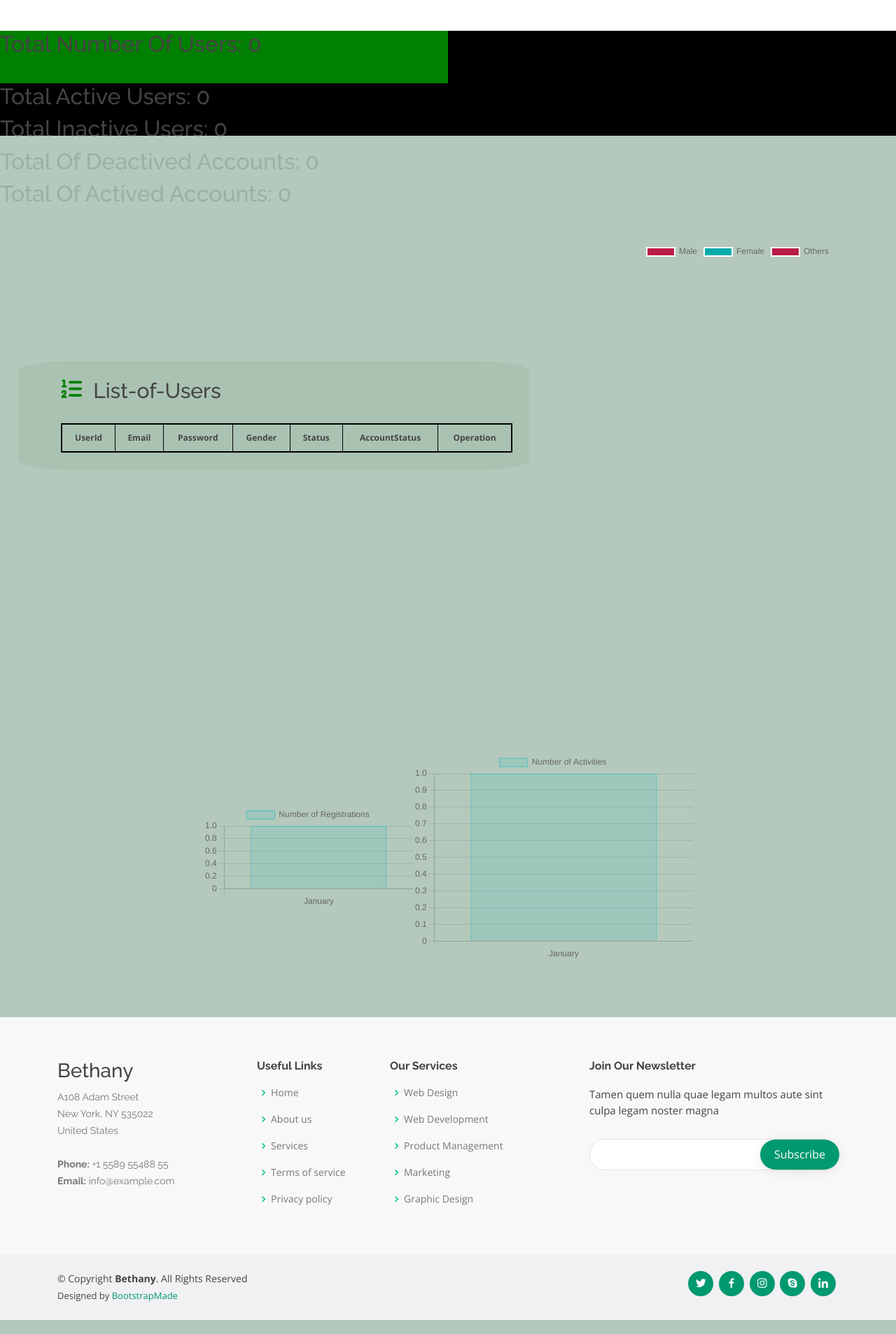
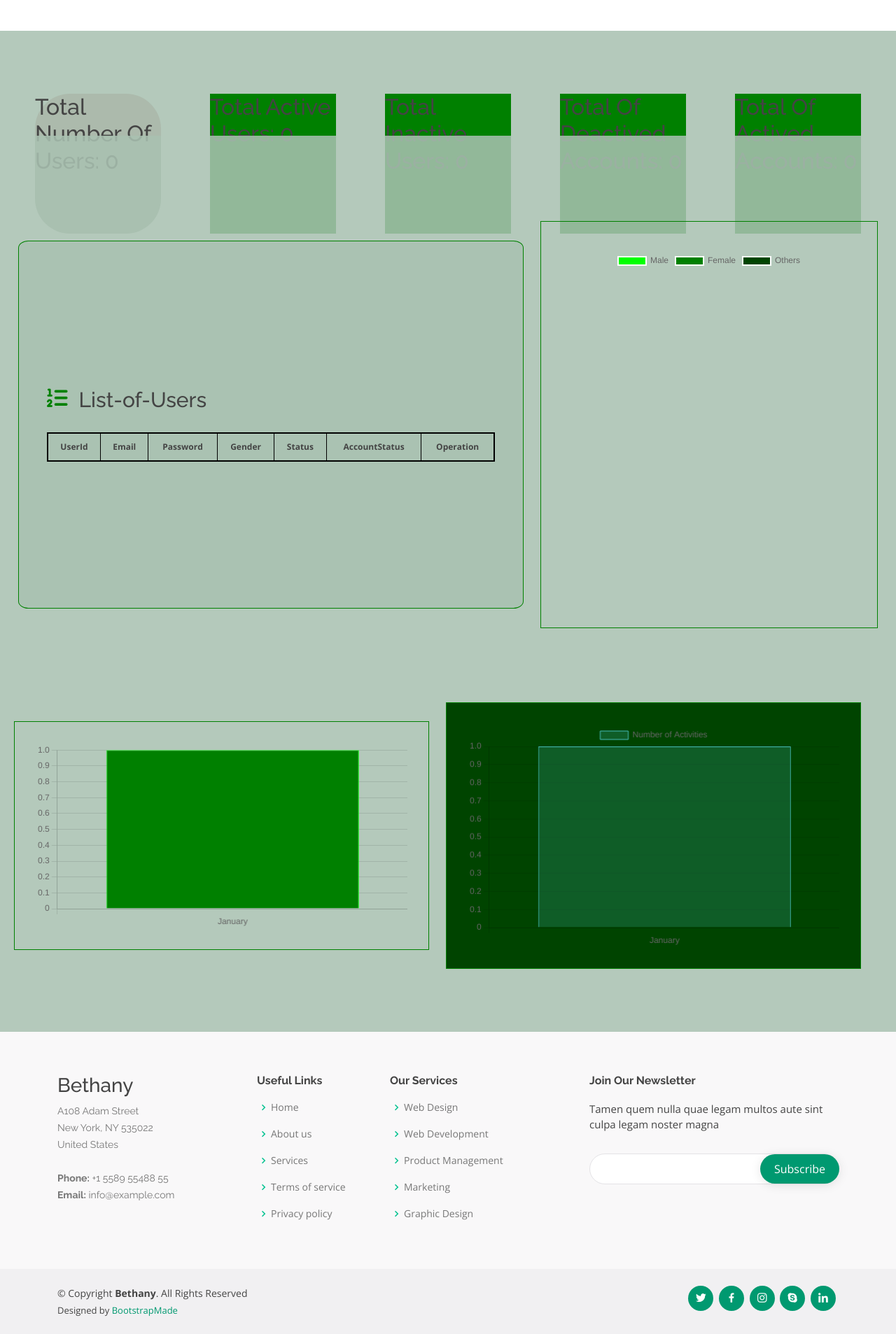
Before and after one commit to quezonriza/Reminder, a PHP site: page /adminpage/admindashboard.php in a window 1280 px wide. Shown: the part 82-1989 px from the top of the page at 70% size. Run offline with PHP 8.4, Linux system fonts and the light colour scheme; the visitor is signed in with stand-in values (Sample User, id 1); tables that the repository leaves empty or names only in its code hold one stand-in row (values such as "Sample post"); lists and menus that the app fills with data are empty.

Commit message:
third commit

```diff
--- a/adminpage/admindashboard.php
+++ b/adminpage/admindashboard.php
@@ -208,11 +224,14 @@
         <?php
             $query1 = "SELECT count(*) as male FROM users WHERE gender = 'male' and role = 'user'";
             $query2 = "SELECT count(*) as female FROM users WHERE gender = 'female' and role = 'user'";
+            $query3 = "SELECT count(*) as others FROM users WHERE gender = 'others' and role = 'user'";
 
             $result1 = mysqli_query($conn, $query1);
             $result2 = mysqli_query($conn, $query2);
+            $result3 = mysqli_query($conn, $query3);
             $row1 = mysqli_fetch_assoc($result1);
             $row2 = mysqli_fetch_assoc($result2);
+            $row3 = mysqli_fetch_assoc($result3);
         ?>
         <canvas id="myChart" width="400" height="500"></canvas>
     </div>
@@ -223,7 +242,7 @@
 
 <div class="secondmain">
     <!--Displaying the amount of users registered in the specific month-->
-    <div class="bargraph2">
+    <div class="bargraph1">
         <?php
             $query = "SELECT createdAt FROM users";
             $result = mysqli_query($conn, $query);
@@ -297,28 +301,6 @@ mysqli_close($conn);
 
 <!--Start of a javascript code-->
 <script>
-
-// javascript code that handles the pie chart creation
-var xValues = ["Male", "Female" ,"Others"];
-var yValues = [<?php echo $row1['male'] ?>, <?php echo $row2['female'] ?>];
-var barColors = ["#b91d47", "#00aba9"];
-
-new Chart("myChart", {
-  type: "pie",
-  data: {
-    labels: xValues,
-    datasets: [{
-      backgroundColor: barColors,
-      data: yValues
-    }]
-  },
-  options: {
-    title: {
-      display: true,
-    },
-    maintainAspectRatio: false
-  }
-});
 
 //Javascript code for handling the deactivation and activation of the user account
 function deactivateAccount(event, userId) {
@@ -369,6 +351,28 @@ function activateAccount(event, userId) {
     return false;
 }
 
+// javascript code that handles the pie chart creation
+var xValues = ["Male", "Female" ,"Others"];
+var yValues = [<?php echo $row1['male'] ?>, <?php echo $row2['female'] ?>, <?php echo $row3['others'] ?>];
+var barColors = ["#00FF00", "#008000", "#004400"];
+
+new Chart("myChart", {
+  type: "pie",
+  data: {
+    labels: xValues,
+    datasets: [{
+      backgroundColor: barColors,
+      data: yValues
+    }]
+  },
+  options: {
+    title: {
+      display: true,
+    },
+    maintainAspectRatio: false
+  }
+});
+
 //Javascript for the creation of the bar graph
 // Get the canvas element and its 2d context
 var ctx = document.getElementById('barChart1').getContext('2d');
@@ -383,8 +387,8 @@ var barChart = new Chart(ctx, {
         datasets: [{
             label: 'Number of Registrations',
             data: registrationCounts, // Y-axis data (registration counts)
-            backgroundColor: 'rgba(75, 192, 192, 0.2)', // Bar color with transparency
-            borderColor: 'rgba(75, 192, 192, 1)', // Border color
+            backgroundColor: '#008000', // Bar color with transparency
+            borderColor: '#00FF00',// Border color
             borderWidth: 1 // Border width
         }]
     },
@@ -392,6 +396,11 @@ var barChart = new Chart(ctx, {
         scales: {
             y: {
                 beginAtZero: true // Start Y-axis at zero
+            }
+        },
+        plugins: {
+            legend: {
+                display: false // Set to false to hide the legend
             }
         }
     }
--- a/assets/css/admindashboard.css
+++ b/assets/css/admindashboard.css
@@ -1,29 +1,4 @@
-.secondmain{
-    width: 100%;
-    background-color: rgba(169, 193, 177, 0.867);
-    display: flex;
-    align-items: center;
-    justify-content: center;
-    padding: 80px;
-}
-.bargraph{
-    background-color:  rgba(169, 193, 177, 0.867);
-    width: 40%;
-}
-.container-top{
-    margin-top: 30px;
-    background-color: black;
-    width: 100%;
-    height: 150px;
-}
-
-.numberofusers{
-    background-color: green;
-    width: 50%;
-    height: 50%;
-
-}
-
+/*modal styles*/
 .modal {
 display: none;
 position: fixed;
@@ -67,19 +42,23 @@ align-items: center;
 justify-content: center;
 flex-direction: row;
 background-color: rgba(169, 193, 177, 0.867);
-padding: 2%;
-gap: 8%;
+padding: 2% 2% 0 2%;
+gap: 2%;
 height: 100vh; /* Set a minimum height for the main container, adjust as needed */
 }
 
 .container-left{
 background-color: rgba(169, 193, 177, 0.867);
-border-radius: 10%;
+border-radius: 2%;
 padding: 2% 2% 2% 5%;
 display: flex;
 flex-direction: column;
 justify-content: center;
 width: 80%;
+height: 68%;
+border: 1px solid green;
+padding: 40px;
+overflow: auto;
 }
 
 .title{
@@ -114,3 +93,70 @@ border: 1px solid black;
 font-size: 12px;
 padding: 10px;
 }
+.pie-chart-right-top{
+    border: 1px solid green;
+    padding: 40px;
+}
+.container-top{
+    display: flex;
+    flex-direction: row;
+    margin-top: 30px;
+    background-color: rgba(169, 193, 177, 0.867);
+    width: 100%;
+    height: 150px;
+    gap: 70px;
+    padding: 90px 50px 50px 50px;
+    justify-content: center;
+}
+
+.numberofusers{
+    background-color: rgb(172, 186, 172);
+    width: 200px; /* Set your desired width */
+    height: 200px;
+    border-radius: 50px;
+}
+
+.numberofactiveusers{
+    background-color: green;
+    width: 200px; /* Set your desired width */
+    height: 200px;
+}
+
+.numberofinactiveusers{
+    background-color: green;
+    width: 200px; /* Set your desired width */
+    height: 200px;
+}
+
+
+.deactivedaccounts{
+    background-color: green;
+    width: 200px; /* Set your desired width */
+    height: 200px;
+}
+.activedaccounts{
+    background-color: green;
+    width: 200px; /* Set your desired width */
+    height: 200px;
+}
+
+.secondmain{
+    width: 100%;
+    background-color: rgba(169, 193, 177, 0.867);
+    display: flex;
+    align-items: center;
+    justify-content: center;
+    gap: 2%;
+    padding: 10px 50px 90px 20px;
+}
+.bargraph1{
+    width: 50%;
+    border: 1px solid green;
+    padding: 30px;
+}
+.bargraph2{
+    width: 50%;
+    border: 1px solid green;
+    padding: 30px;
+    background-color:#004400;
+}
--- a/userpage/userdashboard.php
+++ b/userpage/userdashboard.php
@@ -92,7 +92,7 @@
     include_once("../included/userheader.php");
     include("../included/dbconn.php");
 ?>
-<br><br><br><br><br>
+
 <!-- The modal form -->
 <div id="myModal" class="modal">
   <div class="modal-content">
```
Also changed, not shown: other parts of adminpage/admindashboard.php (+19 -18 lines), adminpage/store-notification-data.php (+5 -4 lines), included/userheader.php (+80 -30 lines), login.php (+42 -5 lines), registration-form.php (+30 -2 lines). Lines whose indentation alone changed are shown as unchanged.
